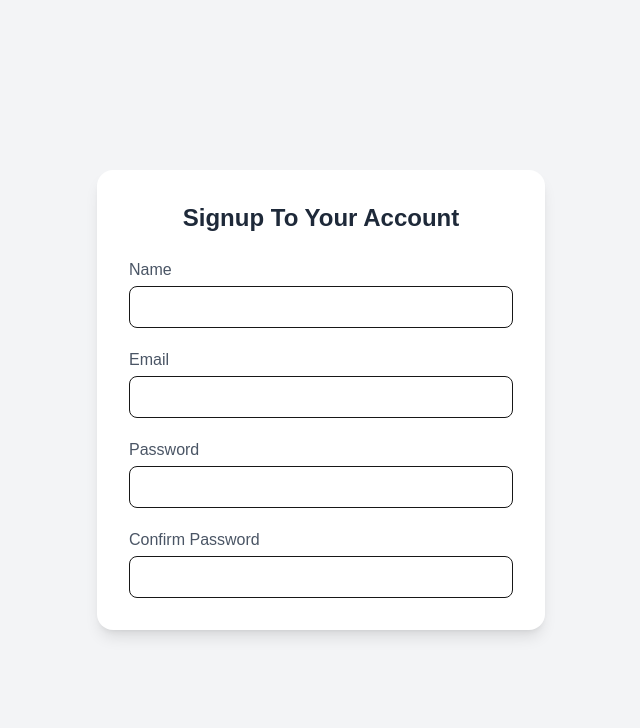
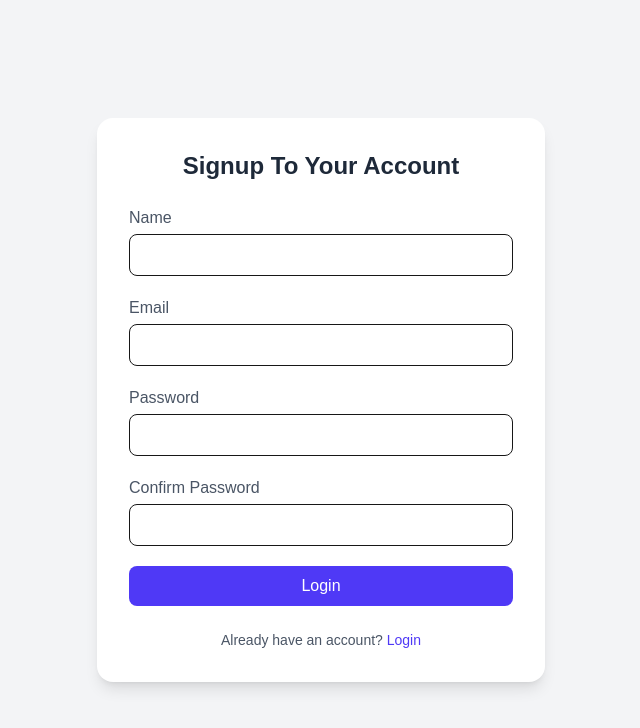
Before and after one commit to siddhidhamnaskar/Ecommerce-Site, a Next.js app: page /signup in a window 1280 px wide. Shown: the top 728 px of the page, without its empty margins (319-959 px from the left). Built offline with nearby package versions, Linux system fonts and the light colour scheme.

Commit message:
Signup page modified

```diff
--- a/src/app/signup/page.tsx
+++ b/src/app/signup/page.tsx
@@ -4,22 +4,76 @@ import { useState } from "react";
 
 
 export default function SignUpPage(){
+    const [error,setError]=useState('');
+    const [success,setSuccess]=useState('');
+    const [loading,setLoading]=useState(false);
     const [name,setName]=useState('');
     const [email,setEmail]=useState('');
     const [password,setPassword]=useState('');
     const [confirmPassword,setConfirmPassword]=useState('');
 
 
+    const handleSubmit=async(e:any)=>{
+      e.preventDefault();
+      setError("");
+      try{
+         if(password !=confirmPassword)
+         {
+           setError("Password not matched");
+           return
+         }
+         setLoading(true);
+         const res=await fetch(`/api/auth/signup`,{
+          method:"POST",
+          headers:{
+            "Content-type":"apllication/json"
+          },
+          body:JSON.stringify({name,email,password})
+         })
+         const data=await res.json();
+         if(!res.ok)
+         {
+           setError(data.error || "Signup Failed");
+         }
+         else{
+           console.log("Account Created Successfully");
+           setSuccess("Account Created Successfully");
+           setTimeout(()=>{
+             setSuccess("");
+           },5000)
+         }
+      }
+      catch(err)
+      {
+          setError("Something went wrong");
+      }
+      finally{
+          setLoading(false);
+      }
+
+    }
+
+
     return<>
       <div className="min-h-screen flex justify-center items-center bg-gray-100">
          <div className="w-full max-w-md bg-white rounded-2xl shadow-lg p-8">
             <h2 className="text-2xl font-bold text-gray-800 mb-6 text-center">Signup To Your Account</h2>
-            <form className="space-y-5">
+            {error && (
+              <div className="mb-4 p-3 rounded bg-red-100 text-red-600 text-sm">
+                {error}
+              </div>
+            )}
+            {success && (
+              <div className="mb-4 p-3 rounded bg-green-100 text-green-600 text-sm">
+                {success}
+              </div>
+            )}
+            <form onSubmit={(e)=>handleSubmit(e)} className="space-y-5">
               <div>
                 <label className="block text-gray-600 mb-1">Name</label>
                 <input
                   type="text"
-                  className="w-full px-4 py-2 rounded-lg border"
+                  className="w-full px-4 py-2 rounded-lg border focus:ring focus:ring-indigo-300 focus:outline-none"
                   value={name}
                   onChange={(e)=>setName(e.target.value)}
                   required
@@ -29,7 +83,7 @@ export default function SignUpPage(){
                 <label className="block text-gray-600 mb-1">Email</label>
                 <input
                   type="text"
-                  className="w-full px-4 py-2 rounded-lg border"
+                  className="w-full px-4 py-2 rounded-lg border focus:outline-none focus:ring focus:ring-indigo-300"
                   value={email}
                   onChange={(e)=>setEmail(e.target.value)}
                   required
@@ -39,7 +93,7 @@ export default function SignUpPage(){
                 <label className="block text-gray-600 mb-1">Password</label>
                 <input
                   type="password"
-                  className="w-full px-4 py-2 rounded-lg border"
+                  className="w-full px-4 py-2 rounded-lg border focus:outline-none focus:ring focus:ring-indigo-300"
                   value={password}
                   onChange={(e)=>setPassword(e.target.value)}
                   required
@@ -49,13 +103,26 @@ export default function SignUpPage(){
                 <label className="block text-gray-600 mb-1">Confirm Password</label>
                  <input
                    type="password"
-                   className="w-full px-4 py-2 rounded-lg border"
+                   className="w-full px-4 py-2 rounded-lg border focus:outline-none focus:ring focus:ring-indigo-300"
                    value={confirmPassword}
                    onChange={(e)=>setConfirmPassword(e.target.value)}
                    required
                    />
               </div>
+               <button
+                 type="submit"
+                 disabled={loading}
+                 className="w-full bg-indigo-600 text-white py-2 rounded-lg hover:bg-indigo-700 transition disabled:opacity-50"
+               >
+                {loading ? "Creating accounr..." : "Login"}
+               </button>
             </form>
+            <p className="mt-6 text-center text-gray-600  text-sm">
+              Already have an account?{' '}
+              <a href="/" className="text-indigo-600 font-medium hover:underline">
+                 Login
+              </a>
+            </p>
 
          </div>
 
```
